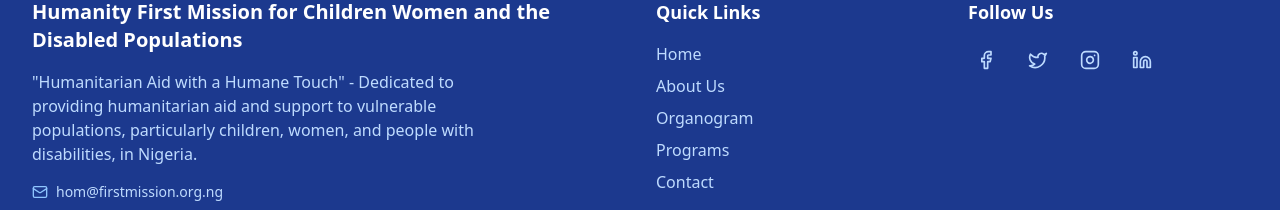
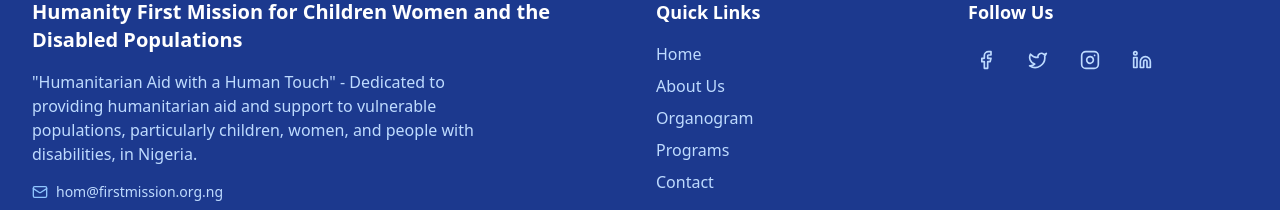
Before and after one commit to aondofe014704/First-Mission-Humanitarian-Aid-with-A-Human-Touch-Frontend, a React (Vite) app: page /stories in a window 1280 px wide. Shown: the part 478-688 px from the top of the page. Built offline with nearby package versions, Linux system fonts and the light colour scheme; no server answers.

Commit message:
typo error

```diff
--- a/src/components/Footer.tsx
+++ b/src/components/Footer.tsx
@@ -18,7 +18,7 @@
                             Humanity First Mission for Children Women and the Disabled Populations
                         </h3>
                         <p className="text-blue-200 mb-4 max-w-md">
-                            "Humanitarian Aid with a Humane Touch" - Dedicated to providing humanitarian aid and support to vulnerable populations, particularly children, women, and people with disabilities, in Nigeria.
+                            "Humanitarian Aid with a Human Touch" - Dedicated to providing humanitarian aid and support to vulnerable populations, particularly children, women, and people with disabilities, in Nigeria.
                         </p>
                         <div className="space-y-2">
                             <div className="flex items-center space-x-2">
```
